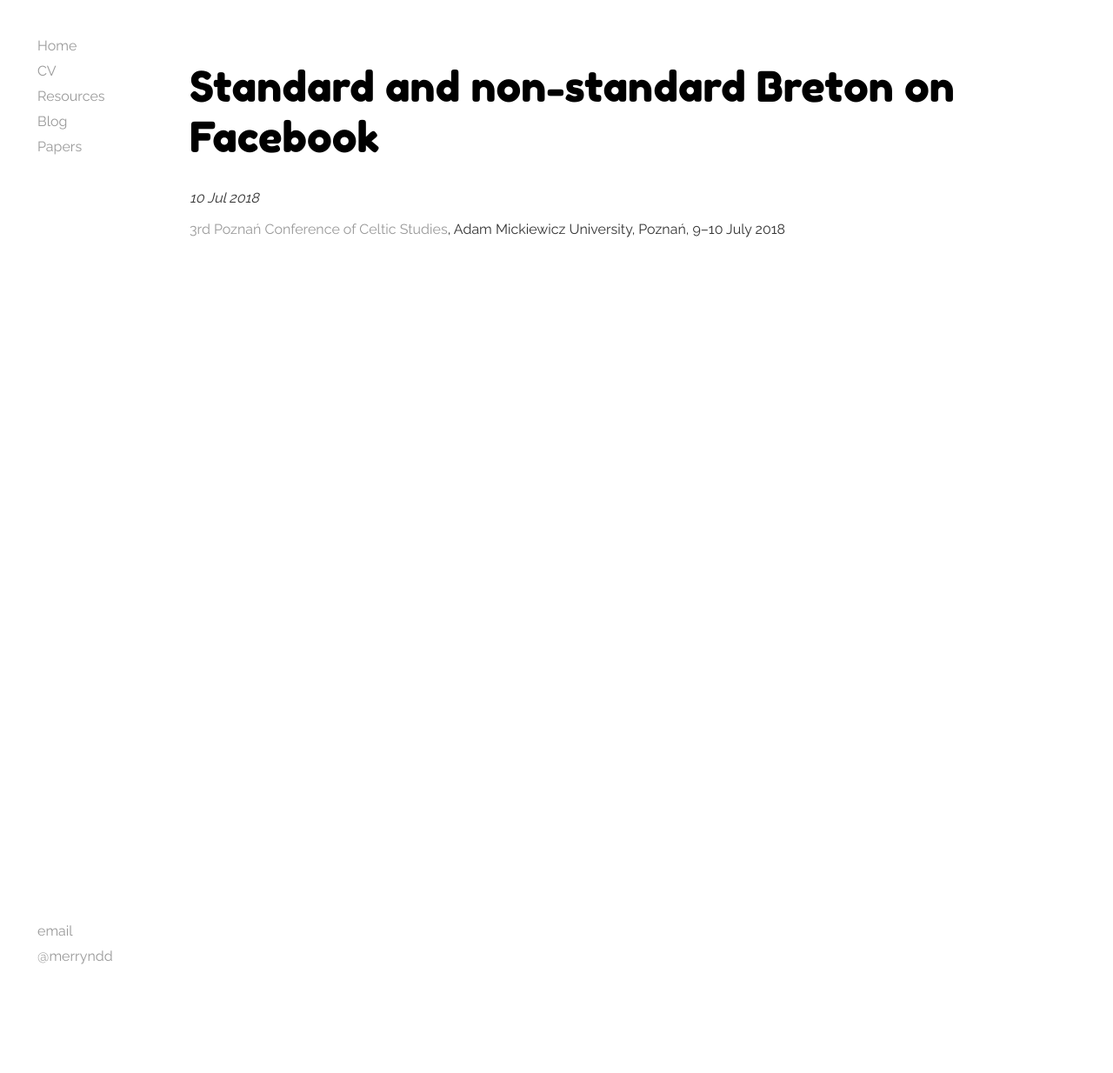
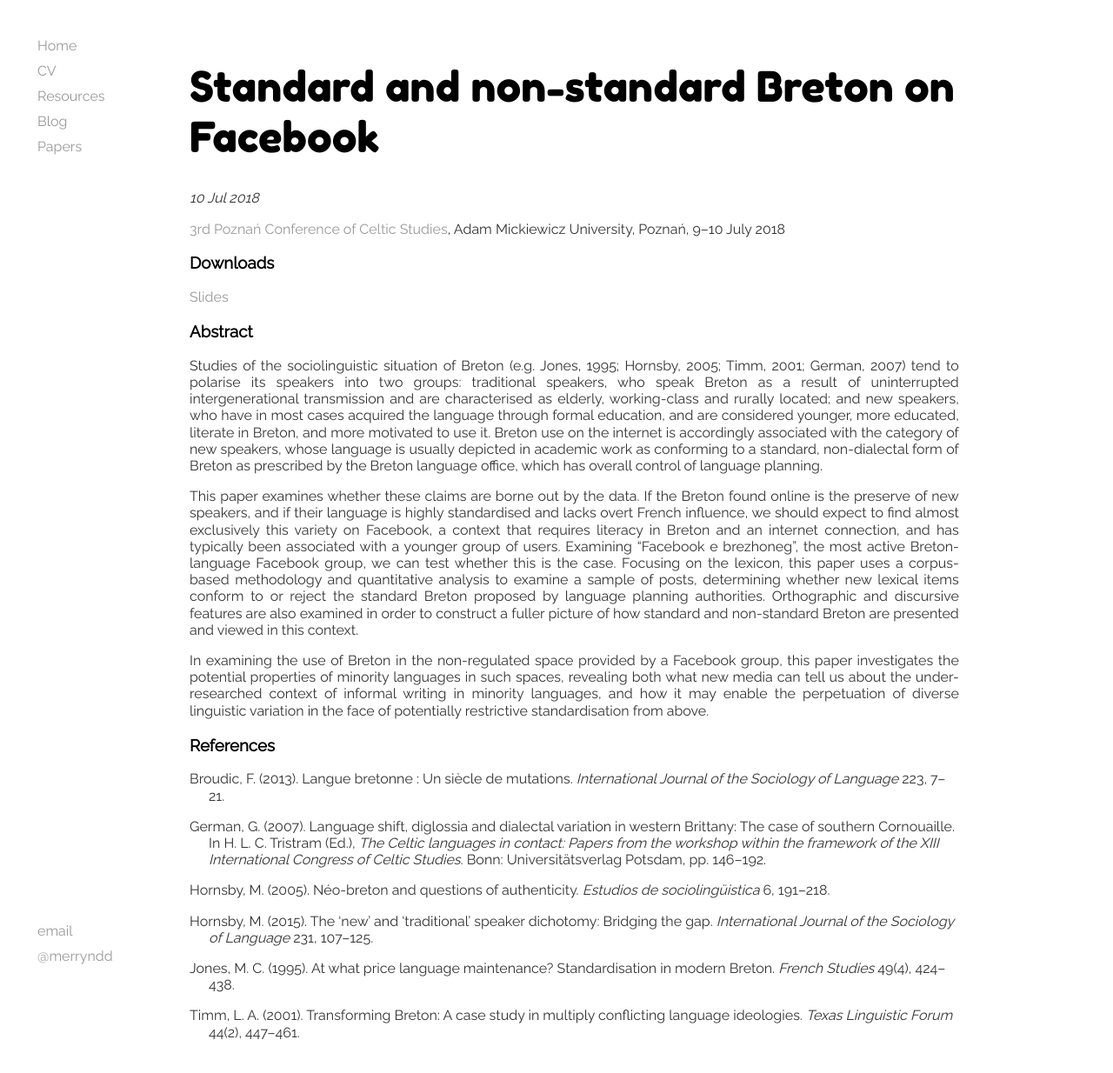
Before and after one commit to merryndd/merryndd.github.io, a Jekyll site: the page built from _posts/2018-07-10-facebook2.html, in a window 1280 px wide and 1251 px high. Shown: the top 1234 px of the window at 87% size. Built offline with Jekyll 4.4.1, drawn with Linux system fonts in a browser that asks for light colours.

Commit message:
Update 2018-07-10-facebook2.html

```diff
--- a/_posts/2018-07-10-facebook2.html
+++ b/_posts/2018-07-10-facebook2.html
@@ -5,3 +5,21 @@
 categories: [papers]
 ---
 <p><a href="https://poznanconferenceblog.wordpress.com/">3rd Poznań Conference of Celtic Studies</a>, Adam Mickiewicz University, Poznań, 9–10 July 2018</p>
+
+<h3>Downloads</h3>
+<p><a href="http://merryndd.github.io/papers/media/facebook2-slides.pdf">Slides</a></p>
+
+<h3>Abstract</h3>
+<p>Studies of the sociolinguistic situation of Breton (e.g. Jones, 1995; Hornsby, 2005; Timm, 2001; German, 2007) tend to polarise its speakers into two groups: traditional speakers, who speak Breton as a result of uninterrupted intergenerational transmission and are characterised as elderly, working-class and rurally located; and new speakers, who have in most cases acquired the language through formal education, and are considered younger, more educated, literate in Breton, and more motivated to use it. Breton use on the internet is accordingly associated with the category of new speakers, whose language is usually depicted in academic work as conforming to a standard, non-dialectal form of Breton as prescribed by the Breton language office, which has overall control of language planning.</p>
+
+<p>This paper examines whether these claims are borne out by the data. If the Breton found online is the preserve of new speakers, and if their language is highly standardised and lacks overt French influence, we should expect to find almost exclusively this variety on Facebook, a context that requires literacy in Breton and an internet connection, and has typically been associated with a younger group of users. Examining “Facebook e brezhoneg”, the most active Breton-language Facebook group, we can test whether this is the case. Focusing on the lexicon, this paper uses a corpus-based methodology and quantitative analysis to examine a sample of posts, determining whether new lexical items conform to or reject the standard Breton proposed by language planning authorities. Orthographic and discursive features are also examined in order to construct a fuller picture of how standard and non-standard Breton are presented and viewed in this context.</p>
+
+<p>In examining the use of Breton in the non-regulated space provided by a Facebook group, this paper investigates the potential properties of minority languages in such spaces, revealing both what new media can tell us about the under-researched context of informal writing in minority languages, and how it may enable the perpetuation of diverse linguistic variation in the face of potentially restrictive standardisation from above.</p>
+
+<h3>References</h3>
+<p class="bibentry">Broudic, F. (2013). Langue bretonne : Un siècle de mutations. <i>International Journal of the Sociology of Language</i> 223, 7–21.</p>
+<p class="bibentry">German, G. (2007). Language shift, diglossia and dialectal variation in western Brittany: The case of southern Cornouaille. In H. L. C. Tristram (Ed.), <i>The Celtic languages in contact: Papers from the workshop within the framework of the XIII International Congress of Celtic Studies</i>. Bonn: Universitätsverlag Potsdam, pp. 146–192.</p>
+<p class="bibentry">Hornsby, M. (2005). Néo-breton and questions of authenticity. <i>Estudios de sociolingüistica</i> 6, 191–218.</p>
+<p class="bibentry">Hornsby, M. (2015). The ‘new’ and ‘traditional’ speaker dichotomy: Bridging the gap. <i>International Journal of the Sociology of Language</i> 231, 107–125.</p>
+<p class="bibentry">Jones, M. C. (1995). At what price language maintenance? Standardisation in modern Breton. <i>French Studies</i> 49(4), 424–438.</p>
+<p class="bibentry">Timm, L. A. (2001). Transforming Breton: A case study in multiply conflicting language ideologies. <i>Texas Linguistic Forum</i> 44(2), 447–461.</p>
```
